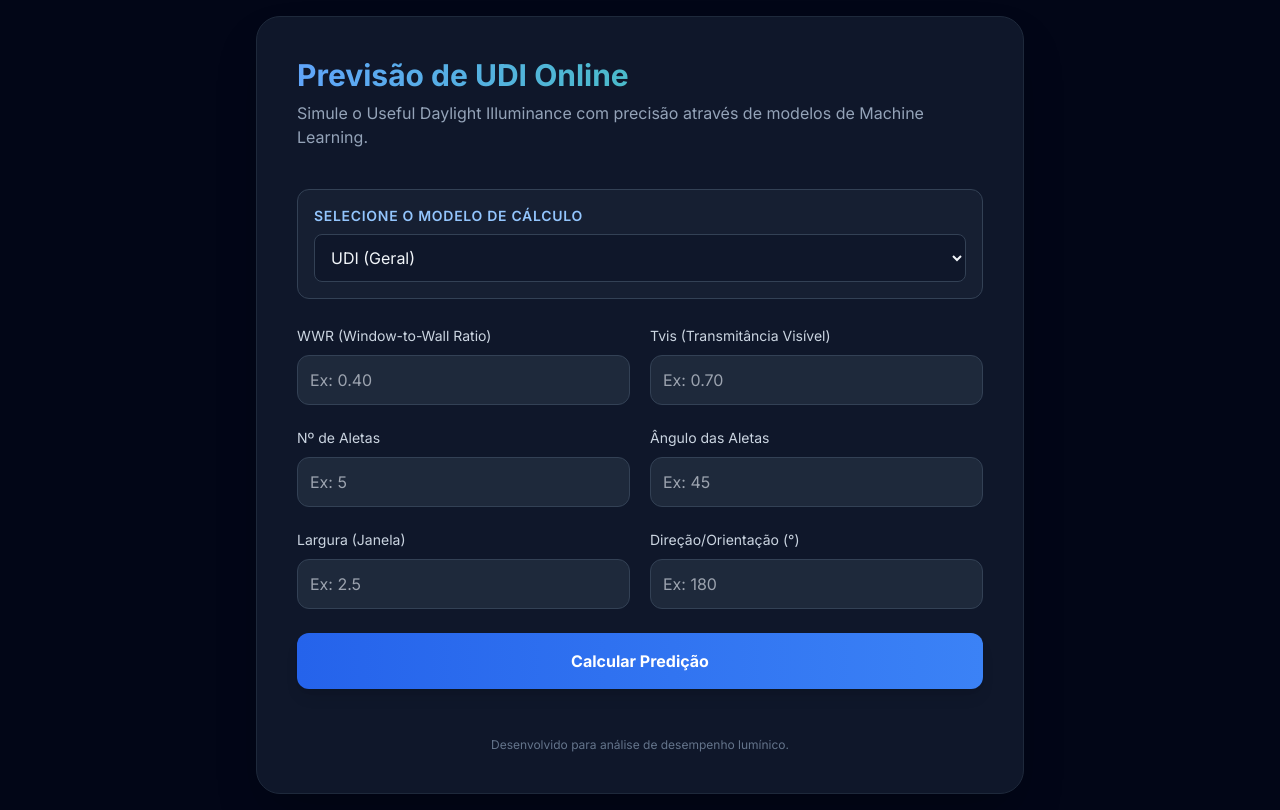
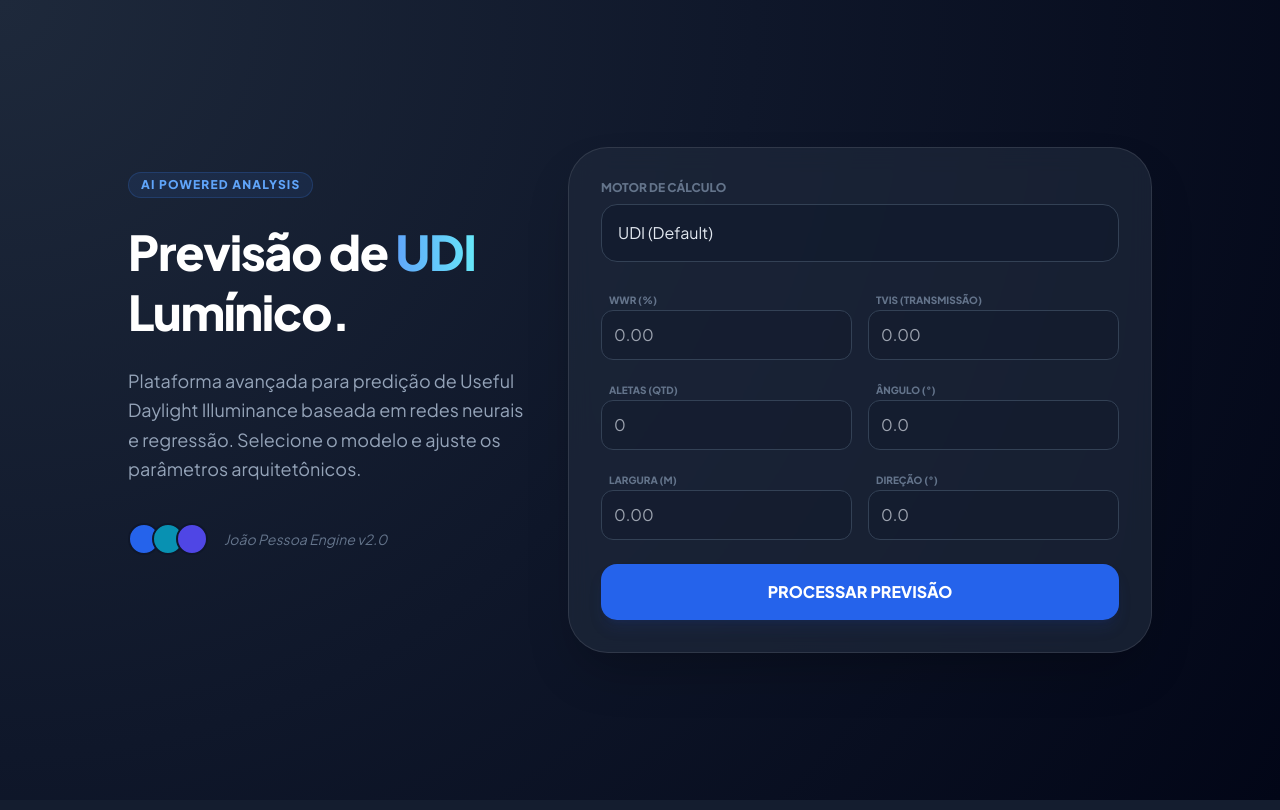
Before and after one commit to AdrianoDias2/Site-UDI, a Flask app: page / in a window 1280 px wide. Run offline with Flask 3, Linux system fonts and the light colour scheme; parts of the project's set-up code (start-up, migrations or seed data) failed here and were passed over; some libraries are stand-ins or nearby versions.

Commit message:
Design
Mudei o design do site

```diff
--- a/templates/index.html
+++ b/templates/index.html
@@ -3,91 +3,116 @@
 <head>
     <meta charset="UTF-8">
     <meta name="viewport" content="width=device-width, initial-scale=1.0">
-    <title>UDI Predictor | Online</title>
+    <title>UDI Intelligence | Core</title>
     <script src="https://cdn.tailwindcss.com"></script>
-    <link href="https://fonts.googleapis.com/css2?family=Inter:wght@300;400;600;700&display=swap" rel="stylesheet">
+    <link href="https://fonts.googleapis.com/css2?family=Plus+Jakarta+Sans:wght@300;400;600;800&display=swap" rel="stylesheet">
     <style>
-        body { font-family: 'Inter', sans-serif; }
+        body {
+            font-family: 'Plus Jakarta Sans', sans-serif;
+            background: radial-gradient(circle at top left, #1e293b, #0f172a, #020617);
+        }
+        .glass {
+            background: rgba(30, 41, 59, 0.7);
+            backdrop-filter: blur(12px);
+            border: 1px solid rgba(255, 255, 255, 0.1);
+        }
+        .input-focus:focus {
+            box-shadow: 0 0 20px rgba(59, 130, 246, 0.3);
+        }
     </style>
 </head>
-<body class="bg-slate-950 text-slate-100 min-h-screen flex items-center justify-center p-4">
+<body class="text-slate-200 min-h-screen flex items-center justify-center p-6">
 
-    <div class="max-w-3xl w-full bg-slate-900 rounded-3xl shadow-2xl p-6 md:p-10 border border-slate-800">
-        <header class="mb-10">
-            <h1 class="text-3xl font-extrabold bg-gradient-to-r from-blue-400 to-emerald-400 bg-clip-text text-transparent">
-                Previsão de UDI Online
+    <div class="max-w-5xl w-full grid grid-cols-1 lg:grid-cols-12 gap-8 items-start">
+
+        <div class="lg:col-span-5 space-y-6 py-6">
+            <div class="inline-block px-3 py-1 rounded-full bg-blue-500/10 border border-blue-500/20 text-blue-400 text-xs font-bold uppercase tracking-widest">
+                AI Powered Analysis
+            </div>
+            <h1 class="text-5xl font-extrabold leading-tight tracking-tight text-white">
+                Previsão de <span class="bg-gradient-to-r from-blue-400 to-cyan-300 bg-clip-text text-transparent">UDI</span> Lumínico.
             </h1>
-            <p class="text-slate-400 mt-2">Simule o Useful Daylight Illuminance com precisão através de modelos de Machine Learning.</p>
-        </header>
+            <p class="text-slate-400 text-lg leading-relaxed">
+                Plataforma avançada para predição de Useful Daylight Illuminance baseada em redes neurais e regressão.
+                Selecione o modelo e ajuste os parâmetros arquitetônicos.
+            </p>
 
+            <div class="flex items-center gap-4 pt-4">
+                <div class="flex -space-x-2">
+                    <div class="w-8 h-8 rounded-full bg-blue-600 border-2 border-slate-900"></div>
+                    <div class="w-8 h-8 rounded-full bg-cyan-600 border-2 border-slate-900"></div>
+                    <div class="w-8 h-8 rounded-full bg-indigo-600 border-2 border-slate-900"></div>
+                </div>
+                <span class="text-sm text-slate-500 font-medium italic">João Pessoa Engine v2.0</span>
+            </div>
+        </div>
+
+        <div class="lg:col-span-7 glass rounded-[2.5rem] p-8 shadow-2xl">
             <form method="POST" class="space-y-6">
-            <div class="bg-slate-800/50 p-4 rounded-xl border border-slate-700">
-                <label class="block text-sm font-semibold text-blue-300 mb-2 uppercase tracking-wider">Selecione o Modelo de Cálculo</label>
-                <select name="tipo_modelo" class="w-full bg-slate-900 border border-slate-700 rounded-lg p-3 outline-none focus:ring-2 focus:ring-blue-500 transition-all cursor-pointer">
-                    <option value="udi">UDI (Geral)</option>
-                    <option value="more">UDI More (Excesso de iluminação)</option>
-                    <option value="less">UDI Less (Iluminação insuficiente)</option>
+                <div class="relative">
+                    <label class="text-xs font-bold text-slate-500 uppercase mb-2 block">Motor de Cálculo</label>
+                    <select name="tipo_modelo" class="w-full bg-slate-900/50 border border-slate-700 rounded-2xl p-4 appearance-none outline-none focus:border-blue-500 transition-all cursor-pointer">
+                        <option value="udi">UDI (Default)</option>
+                        <option value="more">UDI More (Over-illuminance)</option>
+                        <option value="less">UDI Less (Under-illuminance)</option>
                     </select>
                 </div>
 
-            <div class="grid grid-cols-1 md:grid-cols-2 gap-5">
-                <div class="space-y-2">
-                    <label class="text-sm font-medium text-slate-300">WWR (Window-to-Wall Ratio)</label>
-                    <input type="number" step="0.01" name="wwr" placeholder="Ex: 0.40" required
-                        class="w-full bg-slate-800 border border-slate-700 rounded-xl p-3 outline-none focus:border-blue-500 focus:ring-1 focus:ring-blue-500 transition-all">
+                <div class="grid grid-cols-1 md:grid-cols-2 gap-4">
+                    <div class="group">
+                        <label class="text-[10px] font-bold text-slate-500 uppercase ml-2">WWR (%)</label>
+                        <input type="number" step="0.01" name="wwr" placeholder="0.00" required
+                            class="w-full bg-slate-900/40 border border-slate-700 rounded-xl p-3 outline-none input-focus group-hover:border-slate-500 transition-all">
                     </div>
-
-                <div class="space-y-2">
-                    <label class="text-sm font-medium text-slate-300">Tvis (Transmitância Visível)</label>
-                    <input type="number" step="0.01" name="tvis" placeholder="Ex: 0.70" required
-                        class="w-full bg-slate-800 border border-slate-700 rounded-xl p-3 outline-none focus:border-blue-500 focus:ring-1 focus:ring-blue-500 transition-all">
+                    <div class="group">
+                        <label class="text-[10px] font-bold text-slate-500 uppercase ml-2">Tvis (Transmissão)</label>
+                        <input type="number" step="0.01" name="tvis" placeholder="0.00" required
+                            class="w-full bg-slate-900/40 border border-slate-700 rounded-xl p-3 outline-none input-focus group-hover:border-slate-500 transition-all">
                     </div>
-
-                <div class="space-y-2">
-                    <label class="text-sm font-medium text-slate-300">Nº de Aletas</label>
-                    <input type="number" step="1" name="n_aletas" placeholder="Ex: 5" required
-                        class="w-full bg-slate-800 border border-slate-700 rounded-xl p-3 outline-none focus:border-blue-500 focus:ring-1 focus:ring-blue-500 transition-all">
+                    <div class="group">
+                        <label class="text-[10px] font-bold text-slate-500 uppercase ml-2">Aletas (Qtd)</label>
+                        <input type="number" step="1" name="n_aletas" placeholder="0" required
+                            class="w-full bg-slate-900/40 border border-slate-700 rounded-xl p-3 outline-none input-focus group-hover:border-slate-500 transition-all">
                     </div>
-
-                <div class="space-y-2">
-                    <label class="text-sm font-medium text-slate-300">Ângulo das Aletas</label>
-                    <input type="number" step="0.1" name="angulo" placeholder="Ex: 45" required
-                        class="w-full bg-slate-800 border border-slate-700 rounded-xl p-3 outline-none focus:border-blue-500 focus:ring-1 focus:ring-blue-500 transition-all">
+                    <div class="group">
+                        <label class="text-[10px] font-bold text-slate-500 uppercase ml-2">Ângulo (°)</label>
+                        <input type="number" step="0.1" name="angulo" placeholder="0.0" required
+                            class="w-full bg-slate-900/40 border border-slate-700 rounded-xl p-3 outline-none input-focus group-hover:border-slate-500 transition-all">
                     </div>
-
-                <div class="space-y-2">
-                    <label class="text-sm font-medium text-slate-300">Largura (Janela)</label>
-                    <input type="number" step="0.01" name="largura" placeholder="Ex: 2.5" required
-                        class="w-full bg-slate-800 border border-slate-700 rounded-xl p-3 outline-none focus:border-blue-500 focus:ring-1 focus:ring-blue-500 transition-all">
+                    <div class="group">
+                        <label class="text-[10px] font-bold text-slate-500 uppercase ml-2">Largura (m)</label>
+                        <input type="number" step="0.01" name="largura" placeholder="0.00" required
+                            class="w-full bg-slate-900/40 border border-slate-700 rounded-xl p-3 outline-none input-focus group-hover:border-slate-500 transition-all">
                     </div>
-
-                <div class="space-y-2">
-                    <label class="text-sm font-medium text-slate-300">Direção/Orientação (°)</label>
-                    <input type="number" step="0.1" name="direcao" placeholder="Ex: 180" required
-                        class="w-full bg-slate-800 border border-slate-700 rounded-xl p-3 outline-none focus:border-blue-500 focus:ring-1 focus:ring-blue-500 transition-all">
+                    <div class="group">
+                        <label class="text-[10px] font-bold text-slate-500 uppercase ml-2">Direção (°)</label>
+                        <input type="number" step="0.1" name="direcao" placeholder="0.0" required
+                            class="w-full bg-slate-900/40 border border-slate-700 rounded-xl p-3 outline-none input-focus group-hover:border-slate-500 transition-all">
                     </div>
                 </div>
 
-            <button type="submit" class="w-full bg-gradient-to-r from-blue-600 to-blue-500 hover:from-blue-500 hover:to-blue-400 text-white font-bold py-4 rounded-xl shadow-lg transform active:scale-[0.98] transition-all mt-4">
-                Calcular Predição
+                <button type="submit" class="w-full bg-blue-600 hover:bg-blue-500 text-white font-bold py-4 rounded-2xl shadow-lg shadow-blue-900/20 transform hover:-translate-y-1 transition-all">
+                    PROCESSAR PREVISÃO
                 </button>
             </form>
 
             {% if prediction is not none %}
-        <div class="mt-10 p-1 bg-gradient-to-r from-blue-500 to-emerald-500 rounded-2xl">
-            <div class="bg-slate-900 rounded-[calc(1rem-1px)] p-6 text-center">
-                <h2 class="text-sm uppercase font-bold tracking-[0.2em] text-slate-400 mb-1">Resultado {{ target }}</h2>
-                <div class="flex items-center justify-center gap-2">
-                    <span class="text-5xl font-black text-white">{{ prediction }}</span>
-                    <span class="text-2xl font-bold text-blue-400">%</span>
+            <div class="mt-8 p-6 rounded-3xl bg-gradient-to-br from-blue-500/20 to-cyan-500/5 border border-blue-500/30">
+                <div class="flex items-center justify-between">
+                    <div>
+                        <p class="text-xs font-bold text-blue-400 uppercase tracking-widest">Score Estimado: {{ target }}</p>
+                        <div class="flex items-baseline gap-1 mt-1">
+                            <span class="text-6xl font-black text-white tracking-tighter">{{ prediction }}</span>
+                            <span class="text-xl font-bold text-blue-400">%</span>
+                        </div>
+                    </div>
+                    <div class="hidden sm:block">
+                        <svg class="w-16 h-16 text-blue-500/50" fill="currentColor" viewBox="0 0 24 24"><path d="M12 7V3L2 12l10 9v-4.1c3.7 0 6.4 1.2 8.3 3.8-.7-3.6-2.9-7.2-8.3-7.7z"/></svg>
                     </div>
                 </div>
             </div>
             {% endif %}
-
-        <footer class="mt-12 text-center text-slate-500 text-xs">
-            Desenvolvido para análise de desempenho lumínico.
-        </footer>
+        </div>
     </div>
 
 </body>
```
Lines whose indentation alone changed are shown as unchanged.
